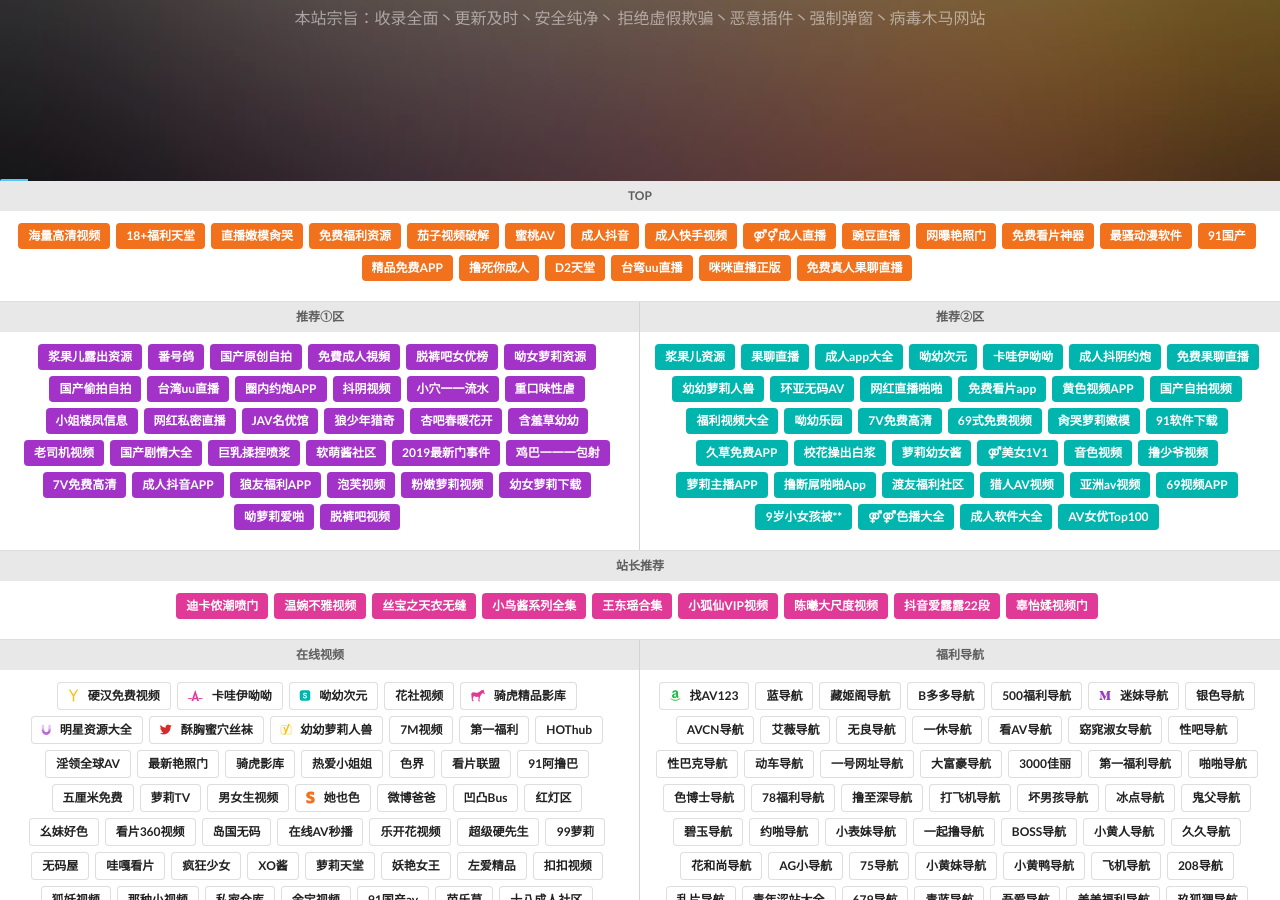
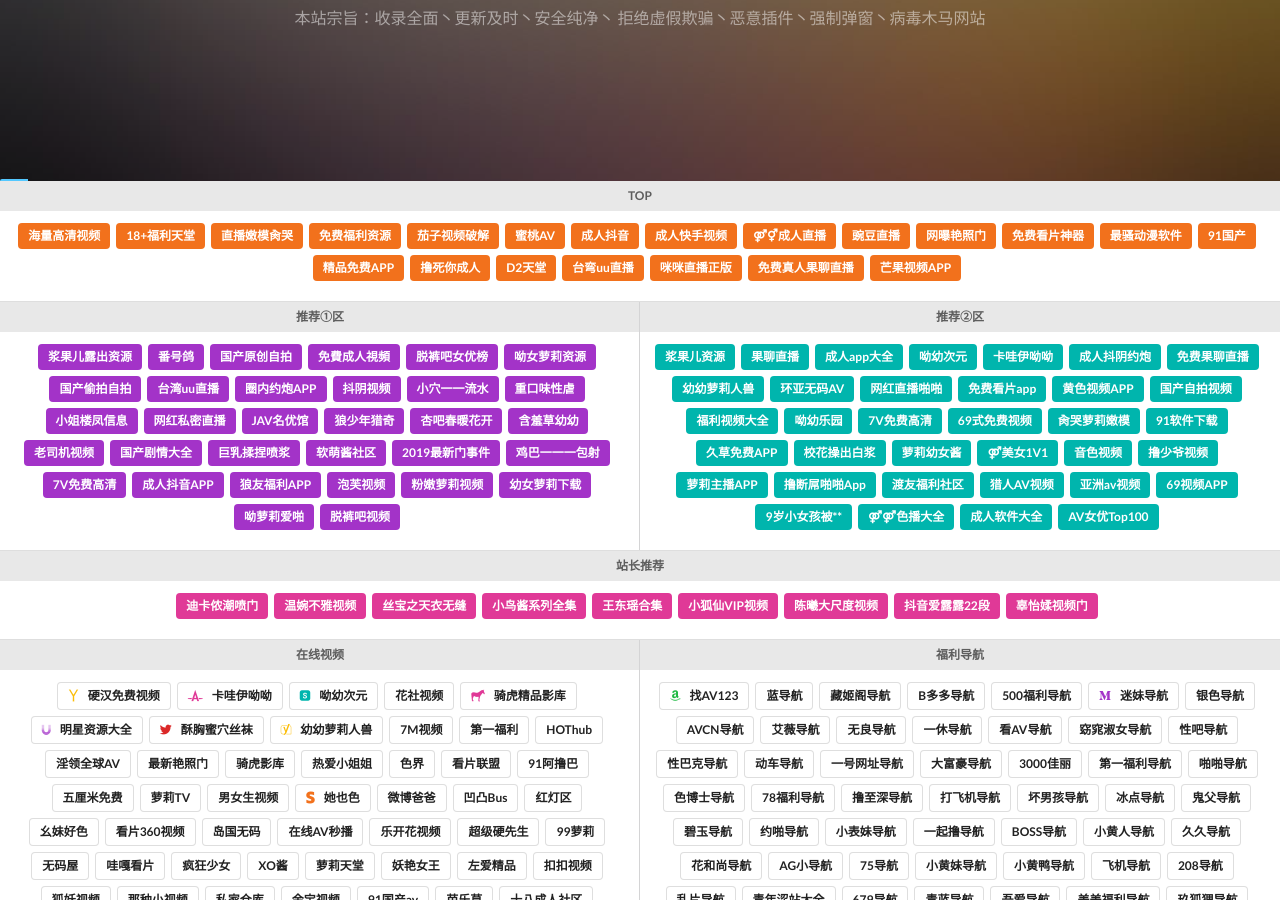
Before and after one commit to xmdh/Xxdh.github.io, a Jekyll site: the page built from index.html, in a window 1280 px wide and 900 px high, scrolled down 674 px. Built offline with Jekyll 4.4.1, drawn with Linux system fonts in a browser that asks for light colours; comment, search, counter and statistics services are not loaded.

Commit message:
Update links.yml

```diff
--- a/_data/links.yml
+++ b/_data/links.yml
@@ -82,6 +82,10 @@
     - name: 免费真人果聊直播
       style: orange
       url: /guanggao/num-119.html
+
+    - name: 芒果视频APP
+      style: orange
+      url: https://www.mgsp11.online/?recommend=7
 
 
 
```
